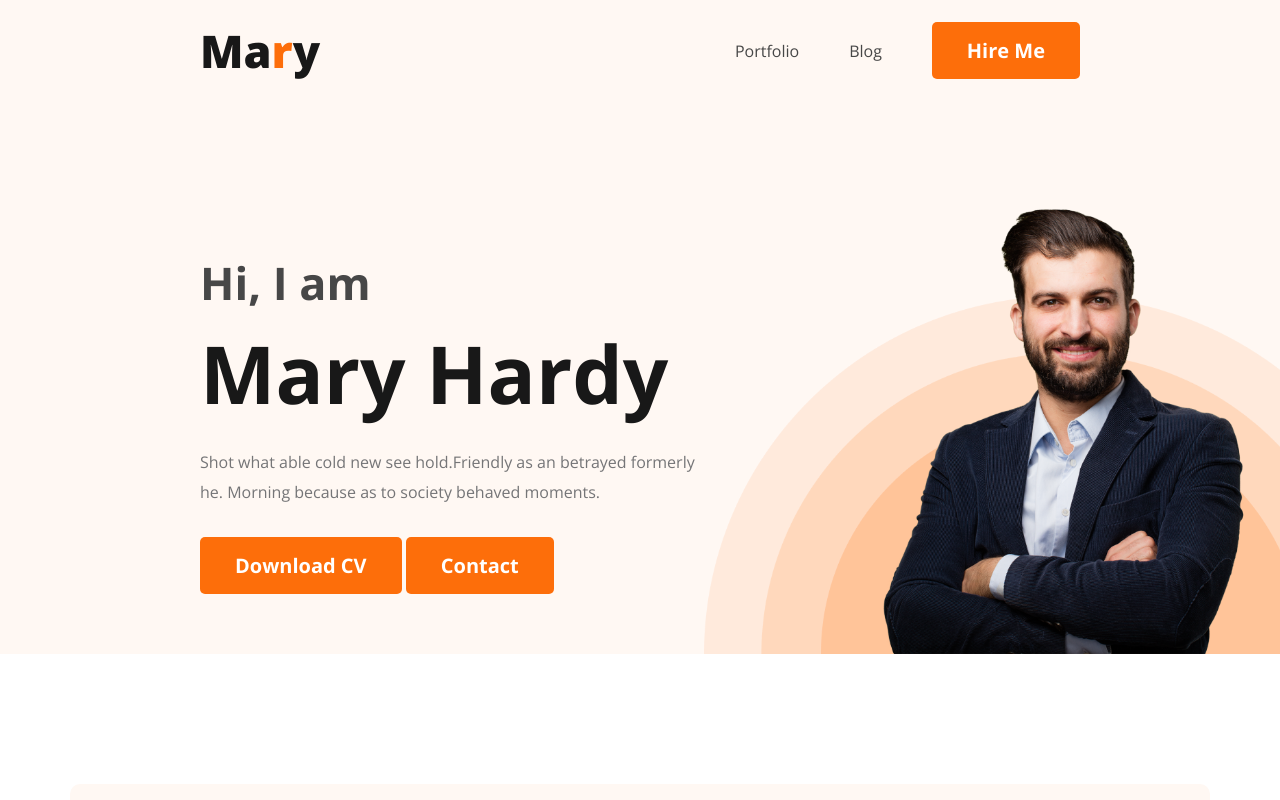
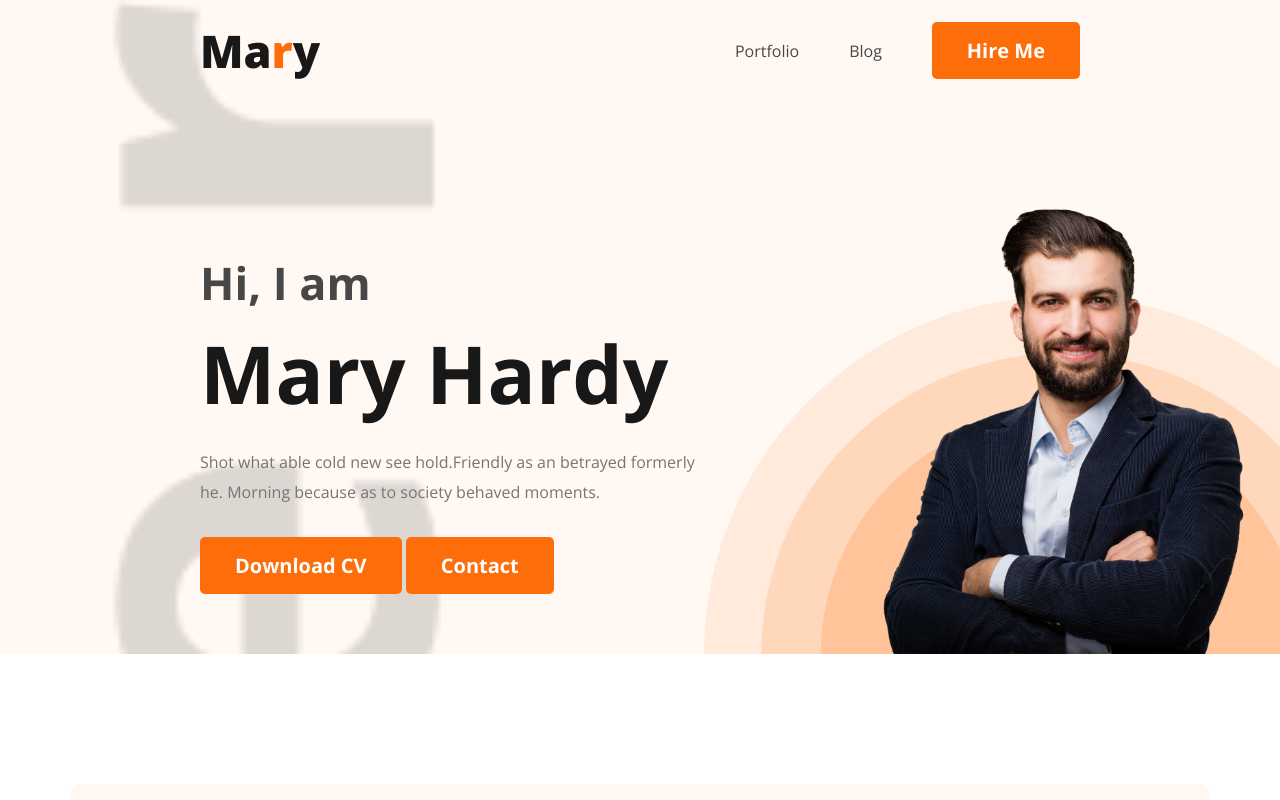
Before and after one commit to Shahed007/developer-portfolio1, a plain HTML site: page index.html in a window 1280 px wide. Shown: the top 800 px of the page. Drawn offline with nearby package versions, Linux system fonts and the light colour scheme.

Commit message:
added bacground developer png

```diff
--- a/style/style.css
+++ b/style/style.css
@@ -79,9 +79,10 @@ nav a {
 /* header related styles */
 .header {
   background-color: #fff8f3;
-  background-image: url("../images/header_bg.png");
+  background-image: url("../images/header_bg.png"),
+    url("../images/developer.png");
   background-repeat: no-repeat;
-  background-position: bottom right;
+  background-position: bottom right, top left;
   background-size: 45%;
 }
 
```
